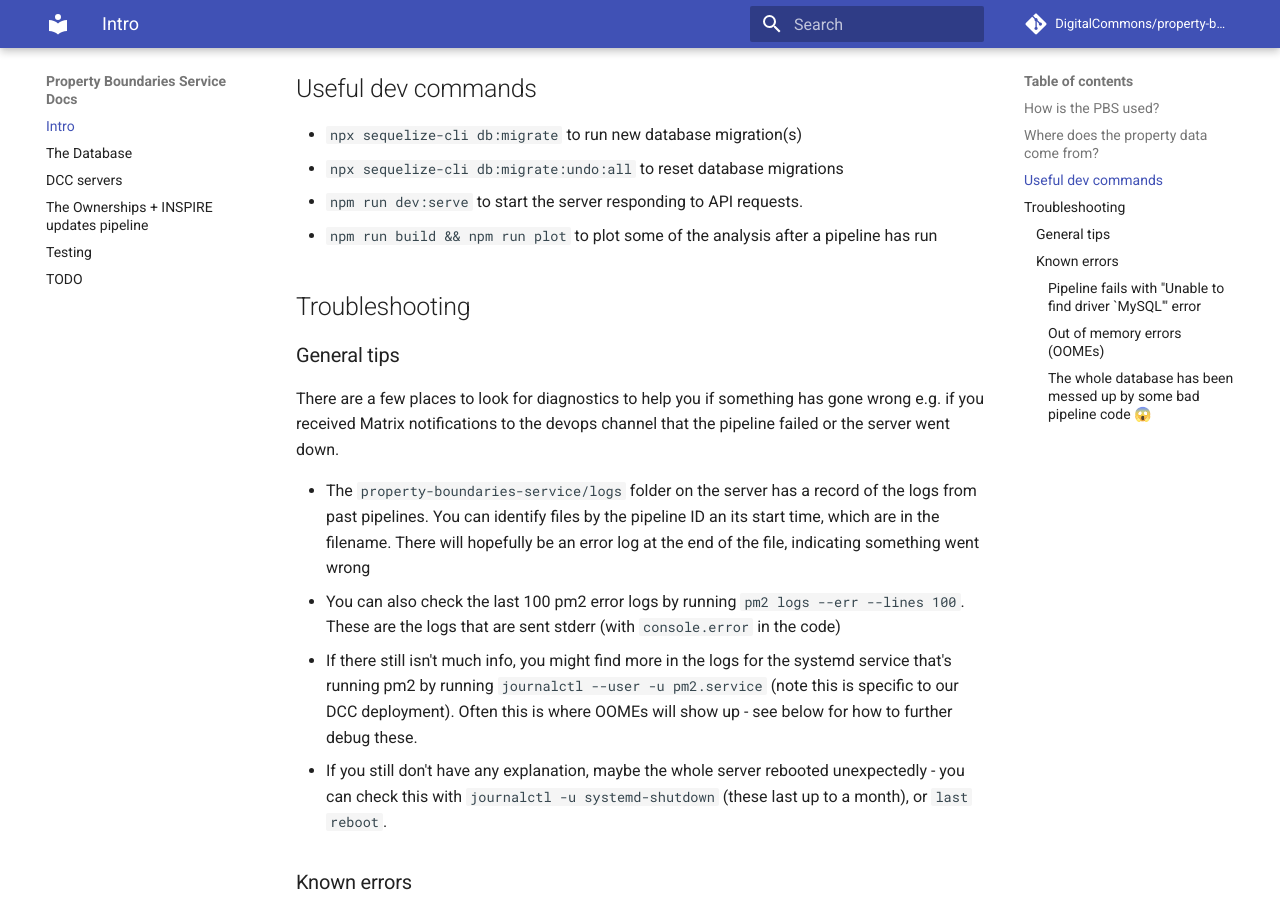
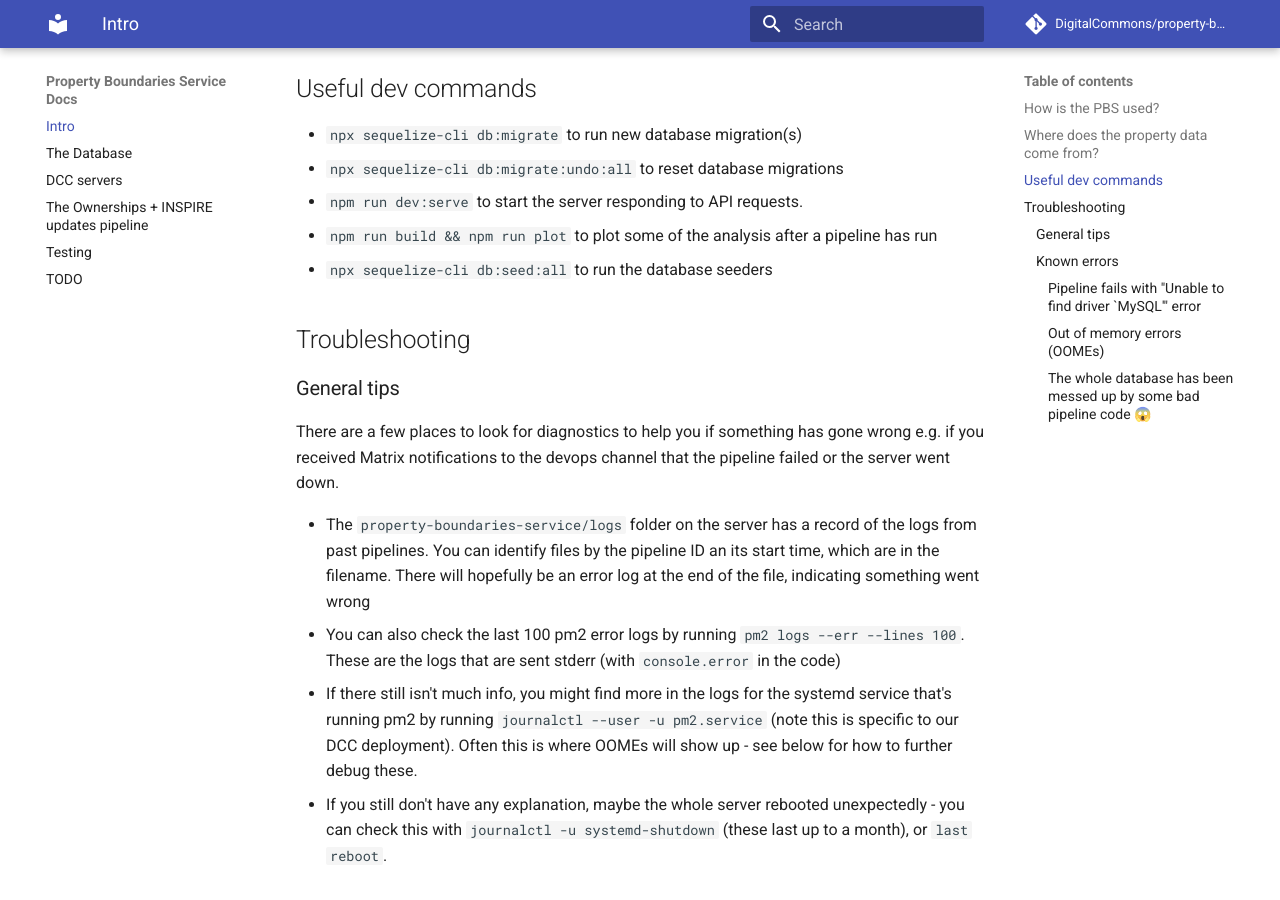
Before and after one commit to DigitalCommons/property-boundaries-service, an MkDocs documentation site: the page built from docs/index.md, in a window 1280 px wide and 900 px high, scrolled down 500 px. Built offline with MkDocs 1.6.1 and Material for MkDocs 9.7.7, drawn with Linux system fonts in a browser that asks for light colours; comment, search, counter and statistics services are not loaded.

Commit message:
add seeding script

```diff
--- a/docs/index.md
+++ b/docs/index.md
@@ -21,6 +21,7 @@ pipeline, see [pipeline.md](./pipeline.md).
 - `npx sequelize-cli db:migrate:undo:all` to reset database migrations
 - `npm run dev:serve` to start the server responding to API requests.
 - `npm run build && npm run plot` to plot some of the analysis after a pipeline has run
+- `npx sequelize-cli db:seed:all` to run the database seeders
 
 ## Troubleshooting
 
```
